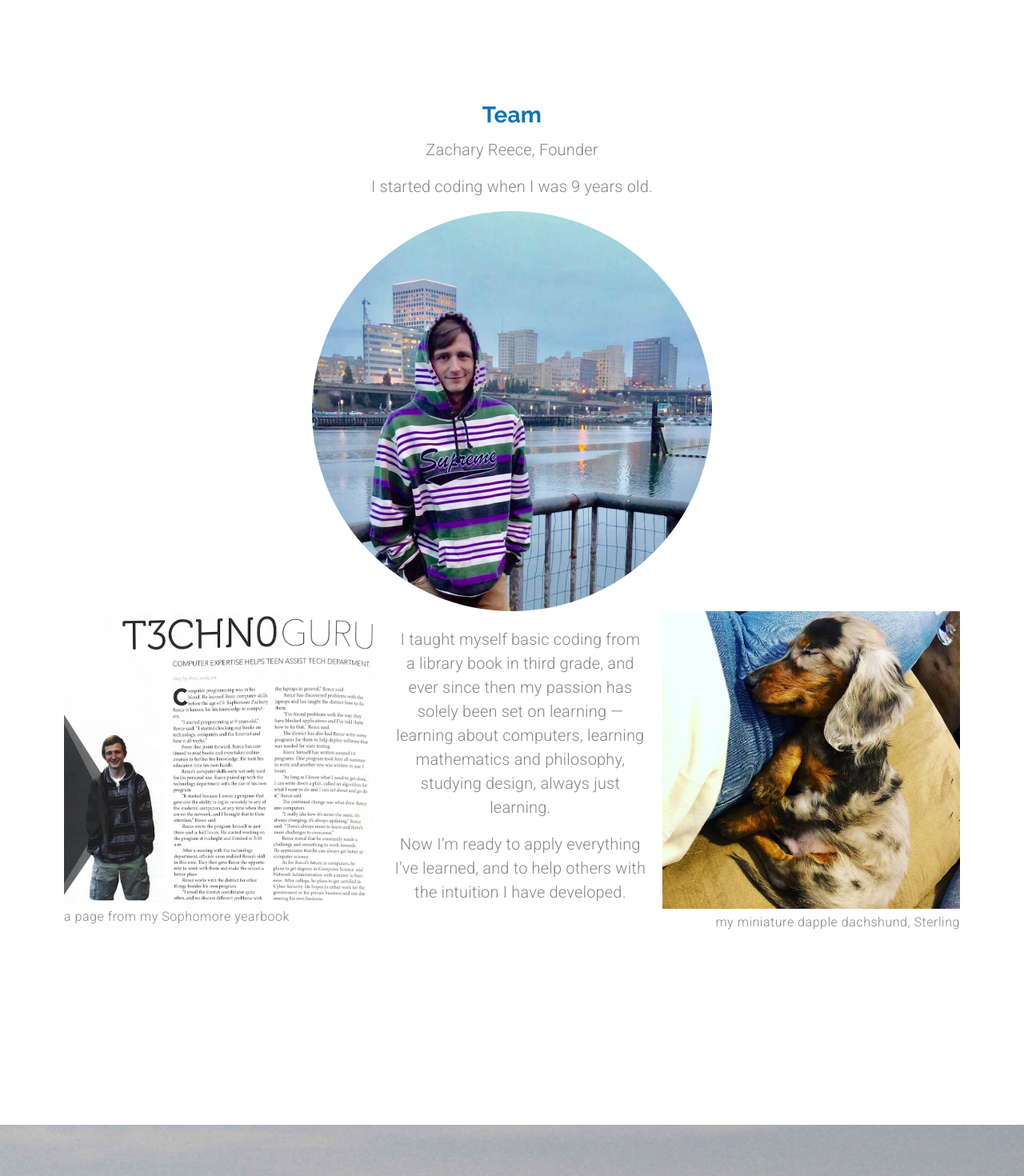
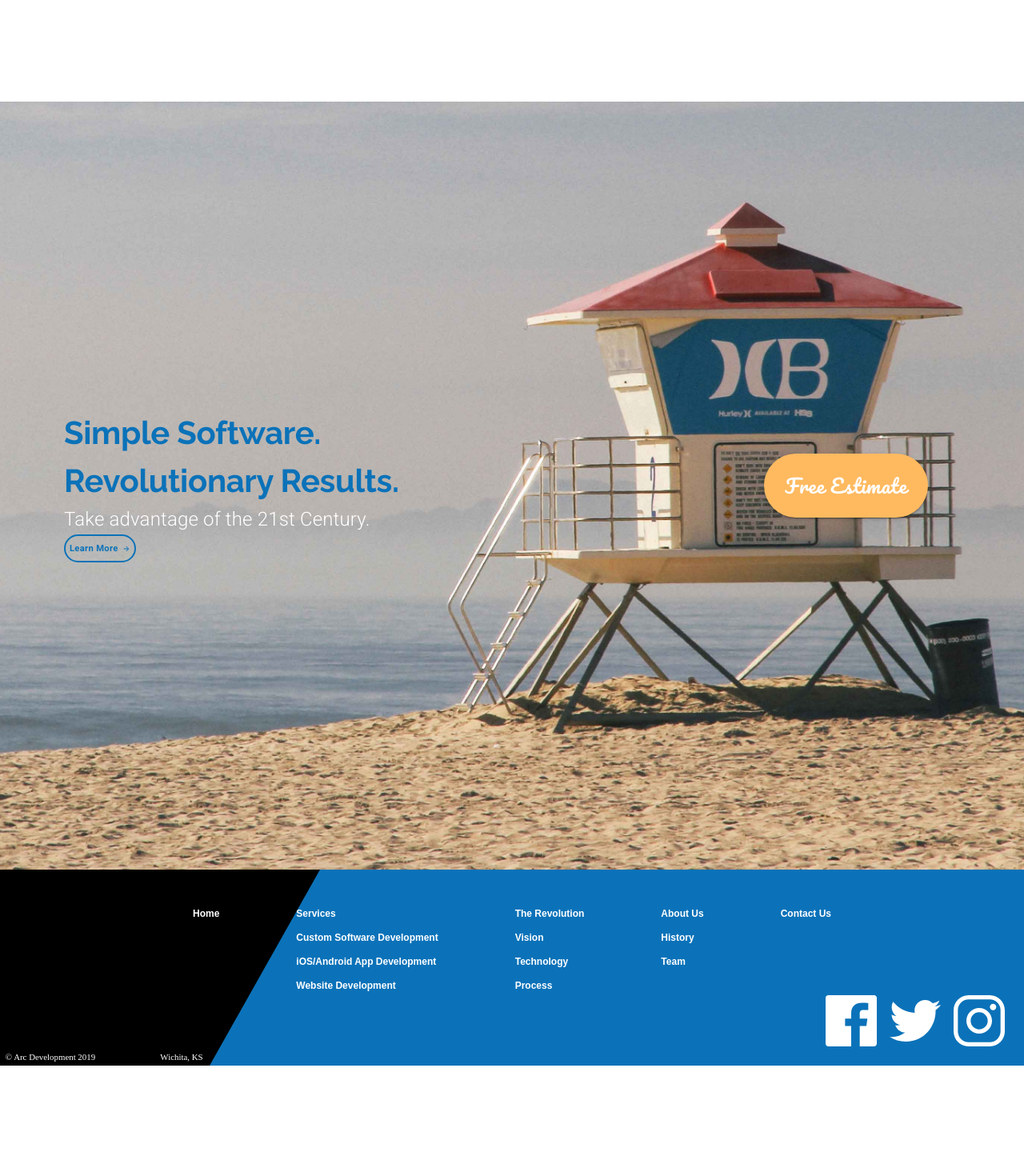
Before and after one commit to skiran017/arc-development-material-ui, a React (Create React App) app: page /about in a window 1280 px wide. Shown: the part 1180-2650 px from the top of the page at 80% size. After the commit the page ends 2512 px from the top, so only its background shows below. Built offline with nearby package versions, Linux system fonts and the light colour scheme.

Commit message:
Update About.js

```diff
--- a/src/components/About.js
+++ b/src/components/About.js
@@ -1,59 +1,55 @@
-import React from "react";
-import { makeStyles, useTheme } from "@material-ui/core/styles";
-import Grid from "@material-ui/core/Grid";
-import Typography from "@material-ui/core/Typography";
-import Avatar from "@material-ui/core/Avatar";
-import useMediaQuery from "@material-ui/core/useMediaQuery";
-import Hidden from "@material-ui/core/Hidden";
+import React from 'react';
+import { makeStyles, useTheme } from '@material-ui/core/styles';
+import Grid from '@material-ui/core/Grid';
+import Typography from '@material-ui/core/Typography';
 
-import history from "../assets/history.svg";
-import profile from "../assets/founder.jpg";
-import yearbook from "../assets/yearbook.svg";
-import puppy from "../assets/puppy.svg";
+import useMediaQuery from '@material-ui/core/useMediaQuery';
 
-import CallToAction from "./ui/CallToAction";
+import history from '../assets/history.svg';
 
-const useStyles = makeStyles(theme => ({
+import CallToAction from './ui/CallToAction';
+
+const useStyles = makeStyles((theme) => ({
   missionStatement: {
-    fontStyle: "italic",
+    fontStyle: 'italic',
     fontWeight: 300,
-    fontSize: "1.5rem",
-    maxWidth: "50em",
-    lineHeight: 1.4
+    fontSize: '1.5rem',
+    maxWidth: '50em',
+    lineHeight: 1.4,
   },
   rowContainer: {
-    paddingLeft: "5em",
-    paddingRight: "5em",
-    [theme.breakpoints.down("sm")]: {
-      paddingLeft: "1.5em",
-      paddingRight: "1.5em"
-    }
+    paddingLeft: '5em',
+    paddingRight: '5em',
+    [theme.breakpoints.down('sm')]: {
+      paddingLeft: '1.5em',
+      paddingRight: '1.5em',
+    },
   },
   avatar: {
-    height: "25em",
-    width: "25em",
-    [theme.breakpoints.down("sm")]: {
-      height: "20em",
-      width: "20em",
+    height: '25em',
+    width: '25em',
+    [theme.breakpoints.down('sm')]: {
+      height: '20em',
+      width: '20em',
       maxHeight: 300,
-      maxWidth: 300
-    }
-  }
+      maxWidth: 300,
+    },
+  },
 }));
 
 export default function About(props) {
   const classes = useStyles();
   const theme = useTheme();
-  const matchesMD = useMediaQuery(theme.breakpoints.down("md"));
+  const matchesMD = useMediaQuery(theme.breakpoints.down('md'));
 
   return (
     <Grid container direction="column">
       <Grid
         item
         className={classes.rowContainer}
-        style={{ marginTop: matchesMD ? "1em" : "2em" }}
+        style={{ marginTop: matchesMD ? '1em' : '2em' }}
       >
-        <Typography align={matchesMD ? "center" : undefined} variant="h2">
+        <Typography align={matchesMD ? 'center' : undefined} variant="h2">
           About Us
         </Typography>
       </Grid>
@@ -62,7 +58,7 @@ export default function About(props) {
         container
         justify="center"
         className={classes.rowContainer}
-        style={{ marginTop: "3em" }}
+        style={{ marginTop: '3em' }}
       >
         <Typography
           variant="h4"
@@ -80,9 +76,9 @@ export default function About(props) {
         item
         container
         className={classes.rowContainer}
-        style={{ marginTop: "10em", marginBottom: "10em" }}
-        direction={matchesMD ? "column" : "row"}
-        alignItems={matchesMD ? "center" : undefined}
+        style={{ marginTop: '10em', marginBottom: '10em' }}
+        direction={matchesMD ? 'column' : 'row'}
+        alignItems={matchesMD ? 'center' : undefined}
         justify="space-between"
       >
         <Grid item>
@@ -91,11 +87,11 @@ export default function About(props) {
             container
             direction="column"
             lg
-            style={{ maxWidth: "35em" }}
+            style={{ maxWidth: '35em' }}
           >
             <Grid item>
               <Typography
-                align={matchesMD ? "center" : undefined}
+                align={matchesMD ? 'center' : undefined}
                 variant="h4"
                 gutterBottom
               >
@@ -105,15 +101,15 @@ export default function About(props) {
             <Grid item>
               <Typography
                 variant="body1"
-                align={matchesMD ? "center" : undefined}
+                align={matchesMD ? 'center' : undefined}
                 paragraph
-                style={{ fontWeight: 700, fontStyle: "italic" }}
+                style={{ fontWeight: 700, fontStyle: 'italic' }}
               >
                 We're the new kid on the block
               </Typography>
               <Typography
                 variant="body1"
-                align={matchesMD ? "center" : undefined}
+                align={matchesMD ? 'center' : undefined}
                 paragraph
               >
                 Founded in 2019, we’re ready to get our hands on the world’s
@@ -121,7 +117,7 @@ export default function About(props) {
               </Typography>
               <Typography
                 variant="body1"
-                align={matchesMD ? "center" : undefined}
+                align={matchesMD ? 'center' : undefined}
                 paragraph
               >
                 It all started with one question: Why aren’t all businesses
@@ -131,7 +127,7 @@ export default function About(props) {
               </Typography>
               <Typography
                 variant="body1"
-                align={matchesMD ? "center" : undefined}
+                align={matchesMD ? 'center' : undefined}
                 paragraph
               >
                 We aim to be a powerful force in overcoming these obstacles.
@@ -144,7 +140,7 @@ export default function About(props) {
               </Typography>
               <Typography
                 variant="body1"
-                align={matchesMD ? "center" : undefined}
+                align={matchesMD ? 'center' : undefined}
                 paragraph
               >
                 All this change can be a lot to keep up with, and that’s where
@@ -158,107 +154,12 @@ export default function About(props) {
             <img
               src={history}
               alt="quill pen sitting on top of book"
-              style={{ maxHeight: matchesMD ? 200 : "22em" }}
+              style={{ maxHeight: matchesMD ? 200 : '22em' }}
             />
           </Grid>
         </Grid>
       </Grid>
-      <Grid
-        item
-        container
-        direction="column"
-        alignItems="center"
-        className={classes.rowContainer}
-        style={{ marginBottom: "15em" }}
-      >
-        <Grid item>
-          <Typography align="center" variant="h4" gutterBottom>
-            Team
-          </Typography>
-        </Grid>
-        <Grid item>
-          <Typography variant="body1" paragraph align="center">
-            Zachary Reece, Founder
-          </Typography>
-          <Typography variant="body1" paragraph align="center">
-            I started coding when I was 9 years old.
-          </Typography>
-        </Grid>
-        <Grid item>
-          <Avatar alt="founder" src={profile} className={classes.avatar} />
-        </Grid>
-        <Grid item container justify={matchesMD ? "center" : undefined}>
-          <Hidden lgUp>
-            <Grid item lg style={{ maxWidth: "45em", padding: "1.25em" }}>
-              <Typography variant="body1" align="center" paragraph>
-                I taught myself basic coding from a library book in third grade,
-                and ever since then my passion has solely been set on learning —
-                learning about computers, learning mathematics and philosophy,
-                studying design, always just learning.
-              </Typography>
-              <Typography variant="body1" align="center" paragraph>
-                Now I’m ready to apply everything I’ve learned, and to help
-                others with the intuition I have developed.
-              </Typography>
-            </Grid>
-          </Hidden>
-          <Grid
-            item
-            container
-            direction="column"
-            lg
-            alignItems={matchesMD ? "center" : undefined}
-            style={{ marginBottom: matchesMD ? "2.5em" : 0 }}
-          >
-            <Grid item>
-              <img
-                src={yearbook}
-                alt="yearbook page about founder"
-                style={{ maxWidth: matchesMD ? 300 : undefined }}
-              />
-            </Grid>
-            <Grid item>
-              <Typography variant="caption">
-                a page from my Sophomore yearbook
-              </Typography>
-            </Grid>
-          </Grid>
-          <Hidden mdDown>
-            <Grid item lg style={{ maxWidth: "45em", padding: "1.25em" }}>
-              <Typography variant="body1" align="center" paragraph>
-                I taught myself basic coding from a library book in third grade,
-                and ever since then my passion has solely been set on learning —
-                learning about computers, learning mathematics and philosophy,
-                studying design, always just learning.
-              </Typography>
-              <Typography variant="body1" align="center" paragraph>
-                Now I’m ready to apply everything I’ve learned, and to help
-                others with the intuition I have developed.
-              </Typography>
-            </Grid>
-          </Hidden>
-          <Grid
-            item
-            container
-            direction="column"
-            lg
-            alignItems={matchesMD ? "center" : "flex-end"}
-          >
-            <Grid item>
-              <img
-                src={puppy}
-                alt="grey spotted puppy"
-                style={{ maxWidth: matchesMD ? 300 : undefined }}
-              />
-            </Grid>
-            <Grid item>
-              <Typography variant="caption">
-                my miniature dapple dachshund, Sterling
-              </Typography>
-            </Grid>
-          </Grid>
-        </Grid>
-      </Grid>
+
       <Grid item>
         <CallToAction setValue={props.setValue} />
       </Grid>
```
